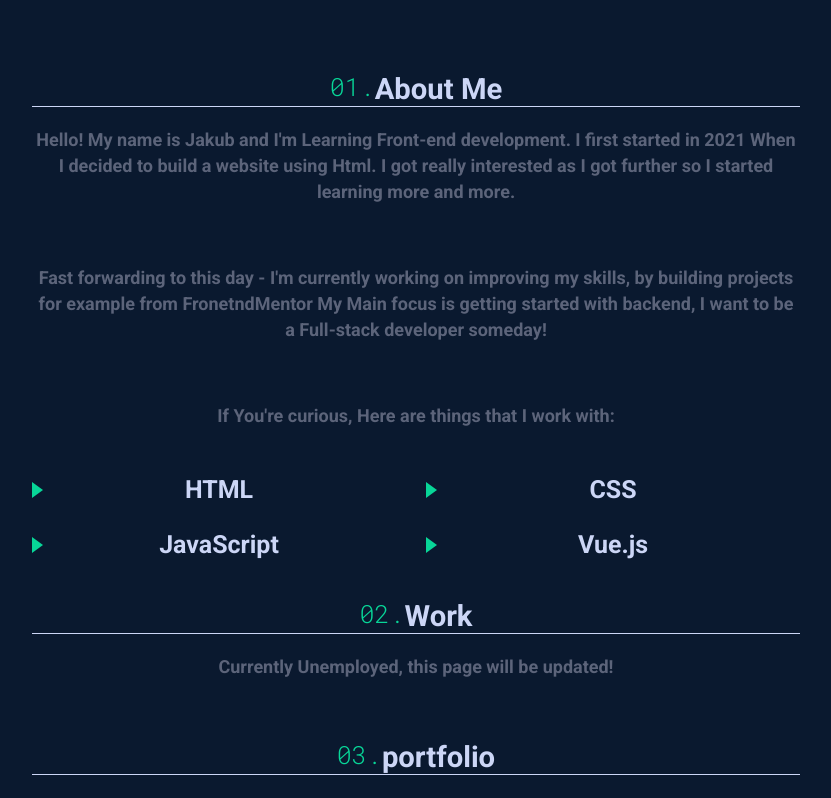
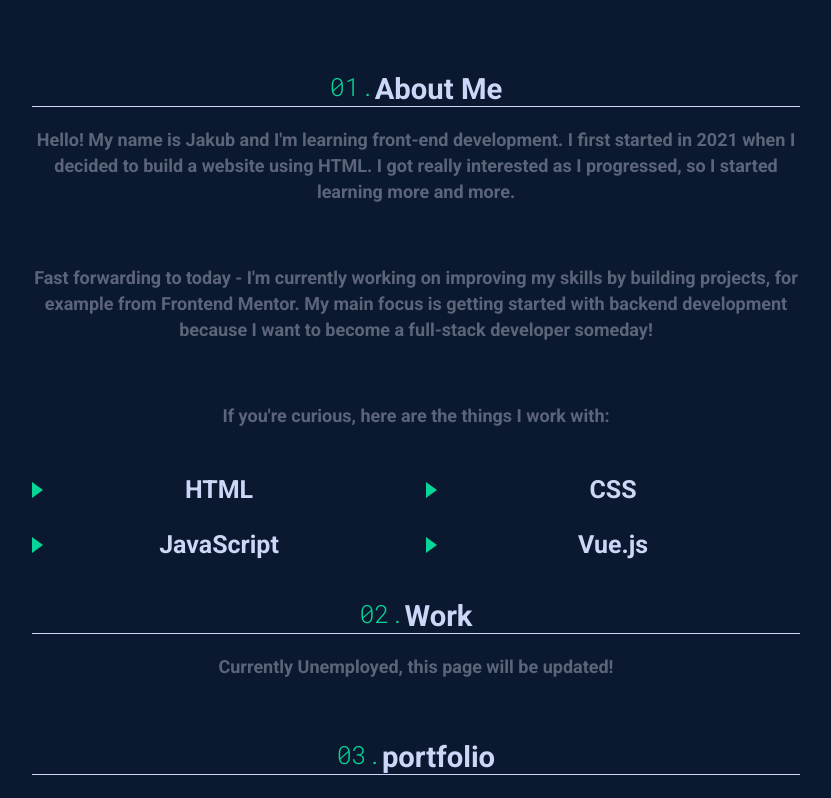
Before and after one commit to JustKooba/Personal-website, a Vue app: page / in a window 1280 px wide. Shown: the part 920-1718 px from the top of the page, without its empty margins (224-1055 px from the left). Built offline with nearby package versions, Linux system fonts and the light colour scheme.

Commit message:
Update App.vue

```diff
--- a/src/App.vue
+++ b/src/App.vue
@@ -74,19 +74,19 @@
         </div>
         <div class="about-desc">
           <p class="desc">
-            Hello! My name is Jakub and I'm Learning Front-end development. I
-            first started in 2021 When I decided to build a website using Html.
-            I got really interested as I got further so I started learning more
+            Hello! My name is Jakub and I'm learning front-end development. I
+            first started in 2021 when I decided to build a website using HTML.
+            I got really interested as I progressed, so I started learning more
             and more.
           </p>
           <p class="desc">
-            Fast forwarding to this day - I'm currently working on improving my
-            skills, by building projects for example from FronetndMentor My Main
-            focus is getting started with backend, I want to be a Full-stack
-            developer someday!
+            Fast forwarding to today - I'm currently working on improving my
+            skills by building projects, for example from Frontend Mentor. My
+            main focus is getting started with backend development because I
+            want to become a full-stack developer someday!
           </p>
           <p class="desc">
-            If You're curious, Here are things that I work with:
+            If you're curious, here are the things I work with:
           </p>
           <ul class="tech">
             <li>HTML</li>
@@ -113,7 +113,7 @@
         <div class="portfolio-desc">
           <p class="desc">
             Most of my projects are from
-            <a href="https://www.frontendmentor.io/challenges">FronetndMentor</a
+            <a href="https://www.frontendmentor.io/challenges">FrontendMentor</a
             >, Here are some things I've build:
           </p>
           <div class="project-one">
```
